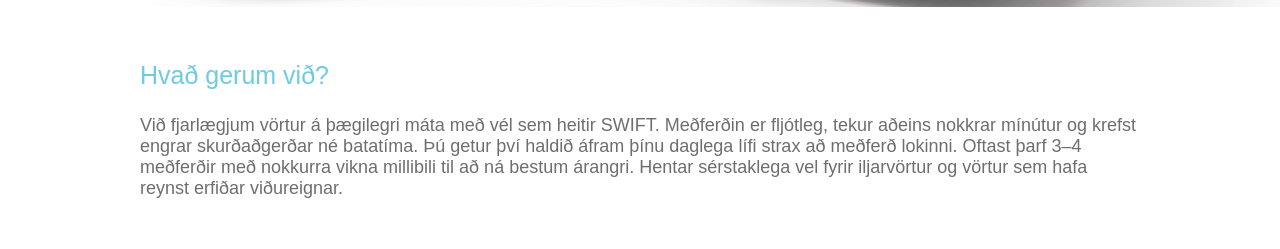
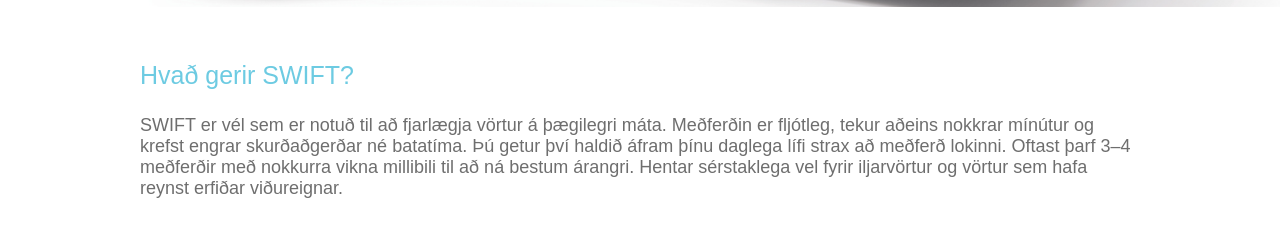
Before and after one commit to siggisg/vortur, a React (Vite) app: page / in a window 1280 px wide. Shown: the part 418-667 px from the top of the page. Built offline with nearby package versions, Linux system fonts and the light colour scheme.

Commit message:
Fixed text in SWIFT intro

```diff
--- a/src/components/WhatisIntro.jsx
+++ b/src/components/WhatisIntro.jsx
@@ -3,8 +3,8 @@
 function whatisintro() {
     return (
       <div className="whatisintro">
-        <h1 className='whatisintro-headline'>Hvað gerum við?</h1>
-        <p className='whatisintro-text'>Við fjarlægjum vörtur á þægilegri máta með vél sem heitir SWIFT. Meðferðin er fljótleg, tekur aðeins nokkrar mínútur og krefst engrar skurðaðgerðar né batatíma. Þú getur því haldið áfram þínu daglega lífi strax að meðferð lokinni.
+        <h1 className='whatisintro-headline'>Hvað gerir SWIFT?</h1>
+        <p className='whatisintro-text'>SWIFT er vél sem er notuð til að fjarlægja vörtur á þægilegri máta. Meðferðin er fljótleg, tekur aðeins nokkrar mínútur og krefst engrar skurðaðgerðar né batatíma. Þú getur því haldið áfram þínu daglega lífi strax að meðferð lokinni.
 Oftast þarf 3–4 meðferðir með nokkurra vikna millibili til að ná bestum árangri.
 Hentar sérstaklega vel fyrir iljarvörtur og vörtur sem hafa reynst erfiðar viðureignar.</p>
       </div>
```
